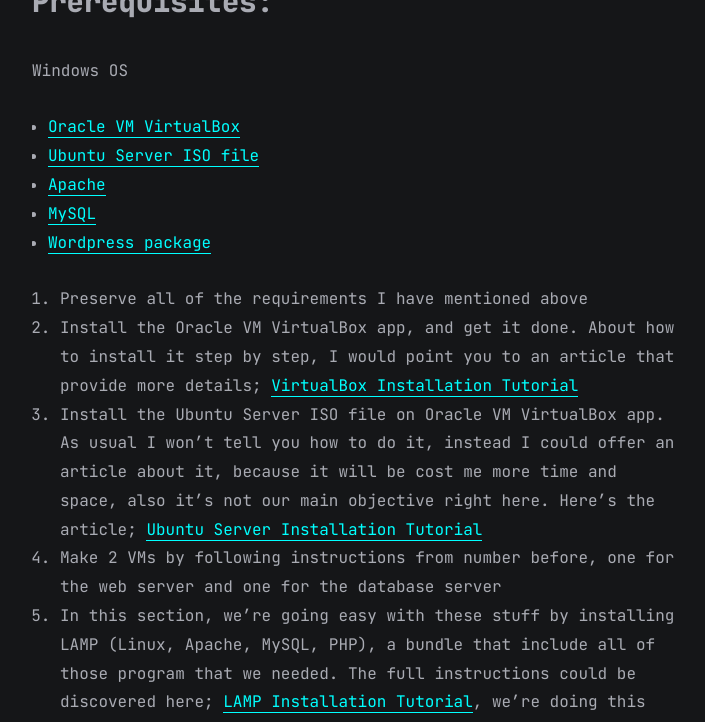
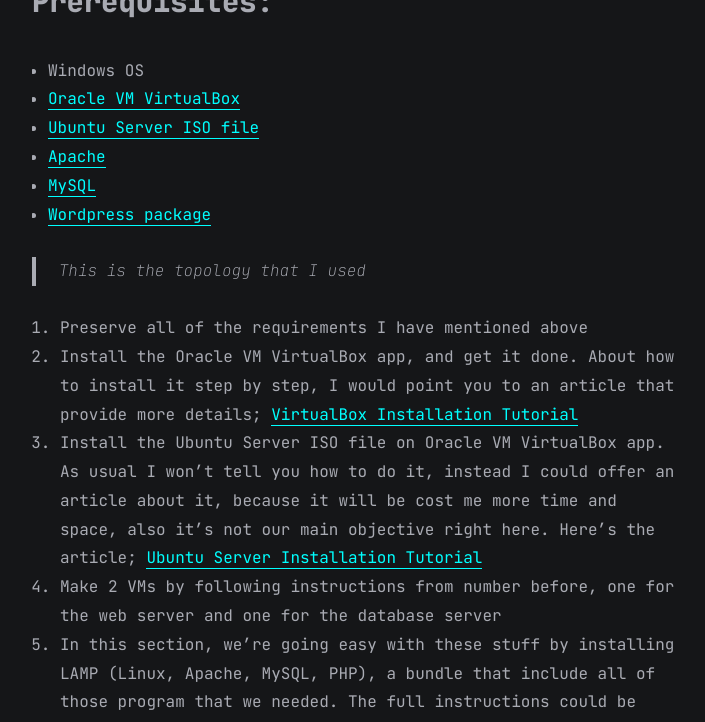
Before and after one commit to ronilapendoz/wyebit.github.io, a Jekyll site: the page built from all_collections/_posts/2022-09-15-create-2-VM-1-VM-with-3-wordpress inside-and-1-VM-with-3-databases-inside.md, in a window 1280 px wide and 900 px high, scrolled down 515 px, cut to the strip 0-722 px from the top of the window. Shown: the whole strip, without its empty margins (283-988 px from the left). Built offline with Jekyll 4.4.1, drawn with Linux system fonts in a browser that asks for light colours; emoji names are drawn with the system emoji font.

```diff
--- a/all_collections/_posts/2022-09-15-create-2-VM-1-VM-with-3-wordpress inside-and-1-VM-with-3-databases-inside.md
+++ b/all_collections/_posts/2022-09-15-create-2-VM-1-VM-with-3-wordpress inside-and-1-VM-with-3-databases-inside.md
@@ -6,12 +6,14 @@ categories: ["wordpress", "mysql", "tutorial", "assignment", "database security"
 ---
 
 ## Prerequisites:
-Windows OS
+- Windows OS
 - [Oracle VM VirtualBox](https://www.virtualbox.org/wiki/Downloads)
 - [Ubuntu Server ISO file](https://ubuntu.com/download/server)
 - [Apache](https://directory.apache.org/studio/download/download-linux.html)
 - [MySQL](https://dev.mysql.com/downloads/mysql/)
 - [Wordpress package](https://wordpress.org/download/)
+
+> This is the topology that I used
 
 1.	Preserve all of the requirements I have mentioned above
 2.	Install the Oracle VM VirtualBox app, and get it done. About how to install it step by step, I would point you to an article that provide more details; [VirtualBox Installation Tutorial](https://www.virtualbox.org/manual/ch02.html)
```
Also changed, not shown: assets/images/posts/2022-09-15-create-2-VM-1-VM-with-3-wordpress inside-and-1-VM-with-3-databases-inside/topology.png (added).
